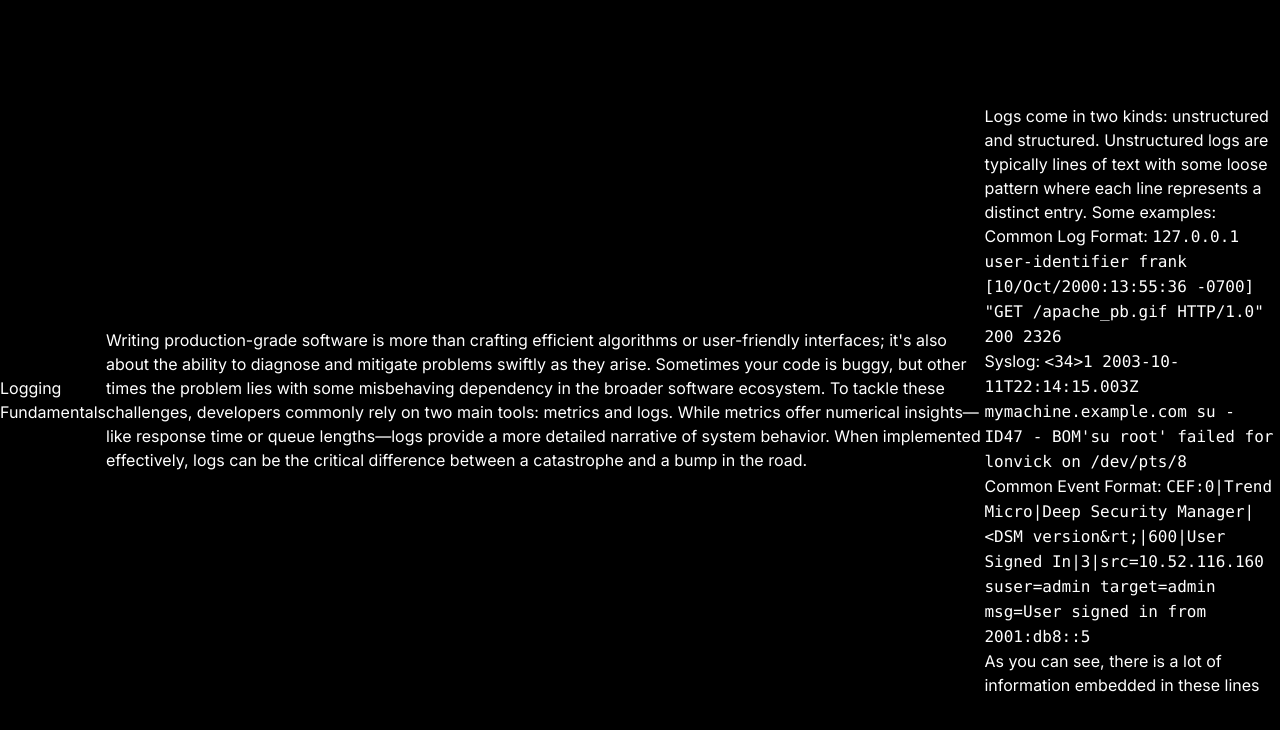
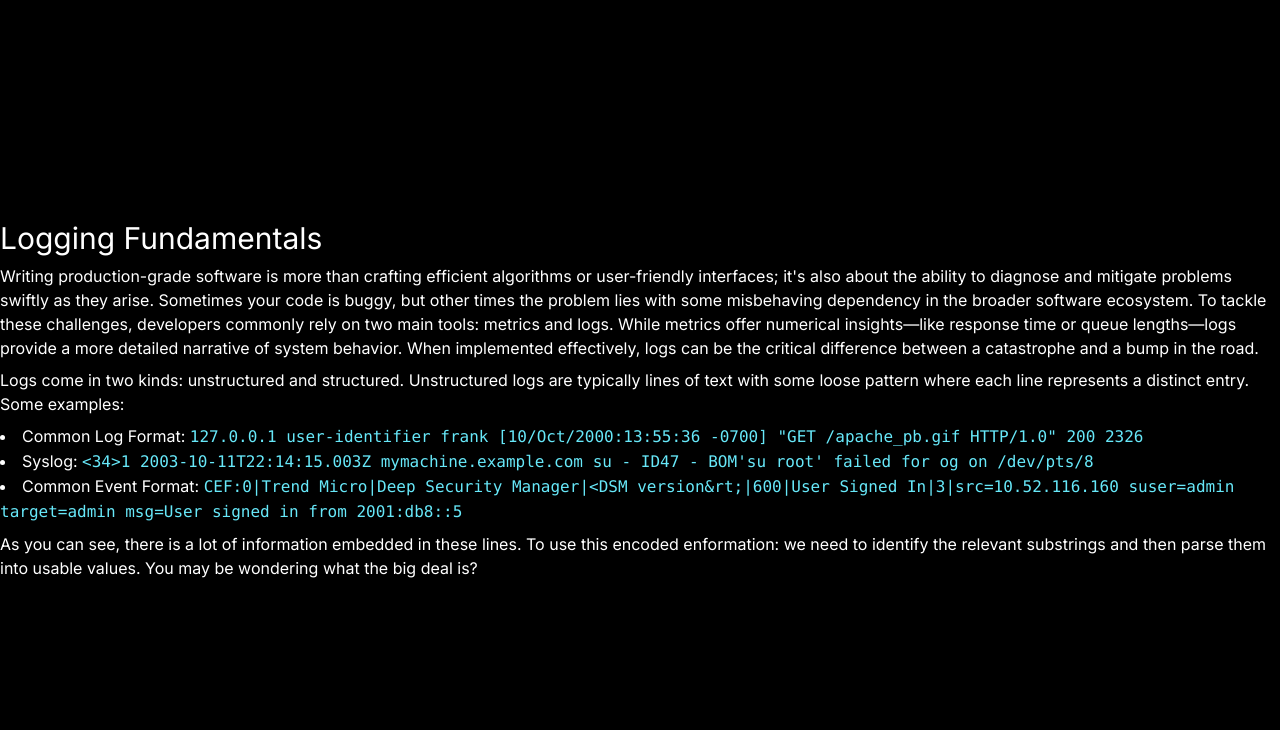
Before and after one commit to hiimog/hiimog.com, a Next.js app: page /posts/logging-fundamentals in a window 1280 px wide. Shown: the top 730 px of the page. Built offline with nearby package versions, Linux system fonts and the light colour scheme.

Commit message:
Start adding styles to blog post

```diff
--- a/next.config.js
+++ b/next.config.js
@@ -1,4 +1,6 @@
 /** @type {import('next').NextConfig} */
-const nextConfig = {}
+const nextConfig = {
+    output: 'export'
+}
 
 module.exports = nextConfig
--- a/src/app/page.tsx
+++ b/src/app/page.tsx
@@ -3,7 +3,7 @@ import Link from 'next/link'
 export default function Home() {
   return (
       <nav className={styles.navMain}>
-        <h1 className={styles.titleLine}>hi, i'm og</h1>
+        <h1 className={styles.titleLine}>hi, i&apos;m og</h1>
         <h2 className={styles.aboutLink}><Link href="/about">about</Link></h2>
         <h2 className={styles.postsLink}><Link href="/posts">posts</Link></h2>
         <h2 className={styles.contactLink}><Link href="/contact">contact</Link></h2>
--- a/src/app/posts/logging-fundamentals/page.tsx
+++ b/src/app/posts/logging-fundamentals/page.tsx
@@ -1,26 +1,52 @@
-import Link from 'next/link'
-
-export default function() {
-    return (
-        <>
-        <h1>Logging Fundamentals</h1>
-<p>Writing production-grade software is more than crafting efficient algorithms or user-friendly interfaces;
-it's also about the ability to diagnose and mitigate problems swiftly as they arise. Sometimes your code is buggy,
-but other times the problem lies with some misbehaving dependency in the broader software ecosystem. To tackle these challenges,
-developers commonly rely on two main tools: metrics and logs. While metrics offer numerical insights—like response
-time or queue lengths—logs provide a more detailed narrative of system behavior. When implemented effectively,
-logs can be the critical difference between a catastrophe and a bump in the road.
-</p>
-<p>
-Logs come in two kinds: unstructured and structured. Unstructured logs are typically lines of text with some loose
-pattern where each line represents a distinct entry. Some examples:
-<ul>
-    <li>Common Log Format: <code className="inline">127.0.0.1 user-identifier frank [10/Oct/2000:13:55:36 -0700] "GET /apache_pb.gif HTTP/1.0" 200 2326</code></li>
-    <li>Syslog: <code className="inline">&lt;34&gt;1 2003-10-11T22:14:15.003Z mymachine.example.com su - ID47 - BOM'su root' failed for lonvick on /dev/pts/8</code></li>
-    <li>Common Event Format: <code className="inline">CEF:0|Trend Micro|Deep Security Manager|&lt;DSM version&rt;|600|User Signed In|3|src=10.52.116.160 suser=admin target=admin msg=User signed in from 2001:db8::5</code></li>
-</ul>
-As you can see, there is a lot of information embedded in these lines
-</p>
-        </>
-    )
+export default function LoggingFundamentals() {
+  return (
+    <div className="container mx-auto">
+      <h1 className="text-3xl my-2">Logging Fundamentals</h1>
+      <p className="my-2">
+        Writing production-grade software is more than crafting efficient
+        algorithms or user-friendly interfaces; it&apos;s also about the ability
+        to diagnose and mitigate problems swiftly as they arise. Sometimes your
+        code is buggy, but other times the problem lies with some misbehaving
+        dependency in the broader software ecosystem. To tackle these
+        challenges, developers commonly rely on two main tools: metrics and
+        logs. While metrics offer numerical insights—like response time or queue
+        lengths—logs provide a more detailed narrative of system behavior. When
+        implemented effectively, logs can be the critical difference between a
+        catastrophe and a bump in the road.
+      </p>
+      <p className="my-2">
+        Logs come in two kinds: unstructured and structured. Unstructured logs
+        are typically lines of text with some loose pattern where each line
+        represents a distinct entry. Some examples:
+        <ul className="list-disc list-inside my-2">
+          <li>
+            Common Log Format:{" "}
+            <code className="inline text-cyan-300">
+              127.0.0.1 user-identifier frank [10/Oct/2000:13:55:36 -0700]
+              &quot;GET /apache_pb.gif HTTP/1.0&quot; 200 2326
+            </code>
+          </li>
+          <li>
+            Syslog:{" "}
+            <code className="inline text-cyan-300">
+              &lt;34&gt;1 2003-10-11T22:14:15.003Z mymachine.example.com su -
+              ID47 - BOM&apos;su root&apos; failed for og on /dev/pts/8
+            </code>
+          </li>
+          <li>
+            Common Event Format:{" "}
+            <code className="inline text-cyan-300">
+              CEF:0|Trend Micro|Deep Security Manager|&lt;DSM
+              version&rt;|600|User Signed In|3|src=10.52.116.160 suser=admin
+              target=admin msg=User signed in from 2001:db8::5
+            </code>
+          </li>
+        </ul>
+        As you can see, there is a lot of information embedded in these lines.
+        To use this encoded enformation: we need to identify the relevant
+        substrings and then parse them into usable values. You may be wondering
+        what the big deal is?
+      </p>
+    </div>
+  );
 }
--- a/src/app/posts/page.tsx
+++ b/src/app/posts/page.tsx
@@ -1,6 +1,6 @@
 import Link from 'next/link'
 
-export default function() {
+export default function Posts() {
     return (
         <>
         <h1>Posts</h1>
```
